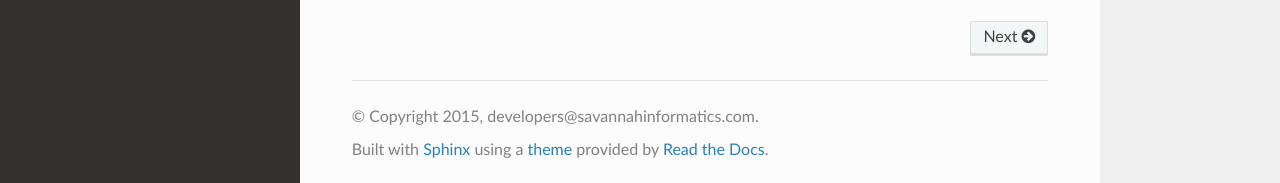
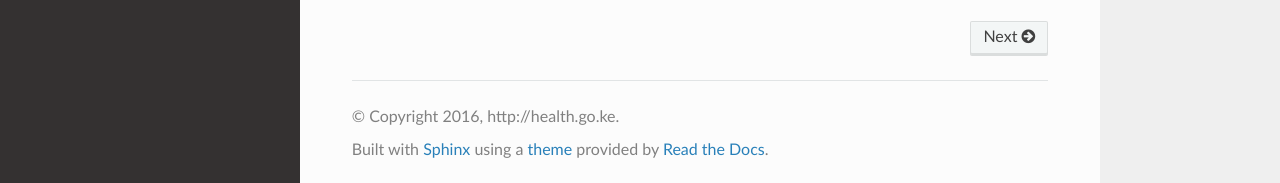
Before and after one commit to MasterFacilityList/mfl_admin_docs, a Sphinx documentation site: the page built from docs/index.rst, in a window 1280 px wide and 900 px high, scrolled down 2078 px. Shown: the part 714-897 px from the top of the window. Built offline with Sphinx 7.4.7 and the Read the Docs theme 2.0.0, drawn with Linux system fonts in a browser that asks for light colours.

Commit message:
Fix forgotten email and copyright

```diff
--- a/docs/conf.py
+++ b/docs/conf.py
@@ -49,8 +49,8 @@ master_doc = 'index'
 
 # General information about the project.
 project = u'Kenya Master Health Facility List Kenya'
-copyright = u'2015, developers@savannahinformatics.com'
-author = u'developers@savannahinformatics.com'
+copyright = u'2016, http://health.go.ke'
+author = u'servicedesk@health.go.ke'
 
 # The version info for the project you're documenting, acts as replacement for
 # |version| and |release|, also used in various other places throughout the
```
